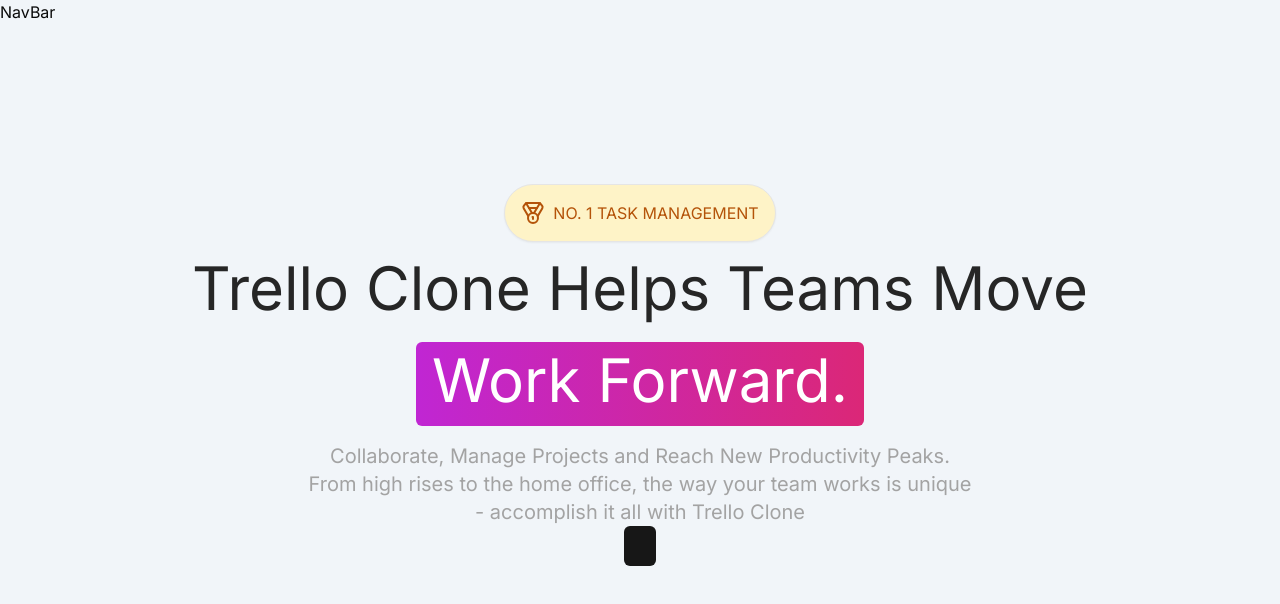
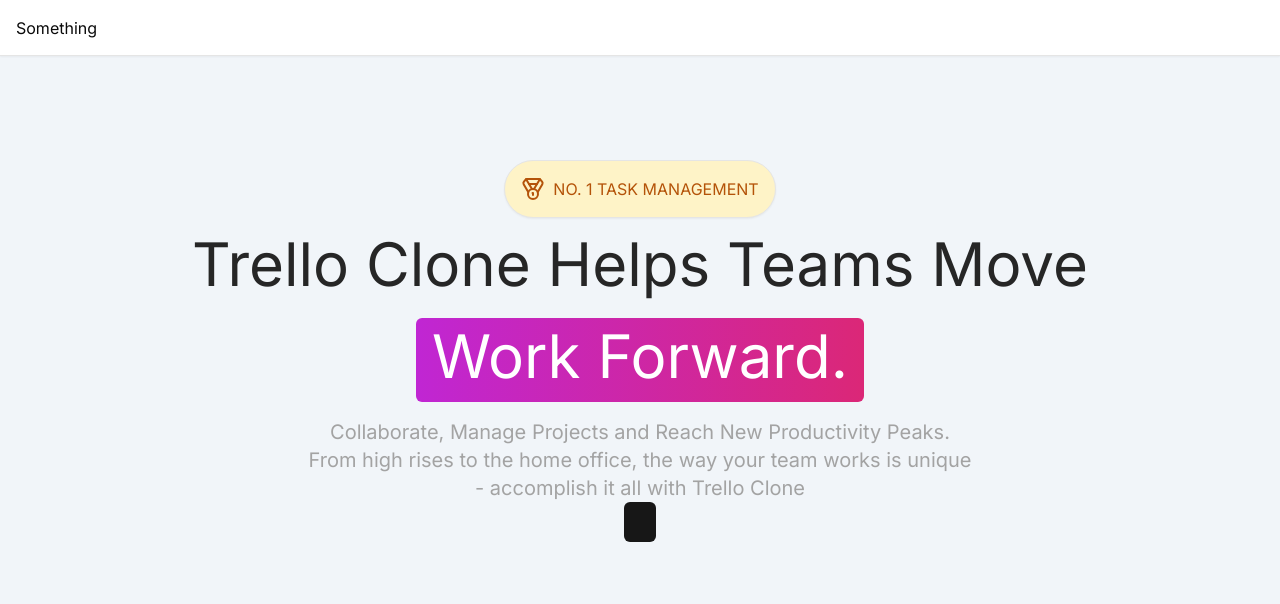
Before and after one commit to KennedyMungai/trello-clone, a Next.js app: page / in a window 1280 px wide. Shown: the top 604 px of the page. Built offline with nearby package versions, Linux system fonts and the light colour scheme.

Commit message:
Added some classes to various divs for the component

```diff
--- a/app/(marketing)/_components/navbar.tsx
+++ b/app/(marketing)/_components/navbar.tsx
@@ -3,7 +3,13 @@
 type Props = {}
 
 const NavBar = (props: Props) => {
-	return <div>NavBar</div>
+	return (
+		<div className='fixed top-0 w-full h-14 px-4 border-b shadow-sm bg-white flex items-center'>
+			<div className="md:max-w-screen-2xl mx-auto flex items-center w-full justify-between">
+                Something
+            </div>
+		</div>
+	)
 }
 
 export default NavBar
```
